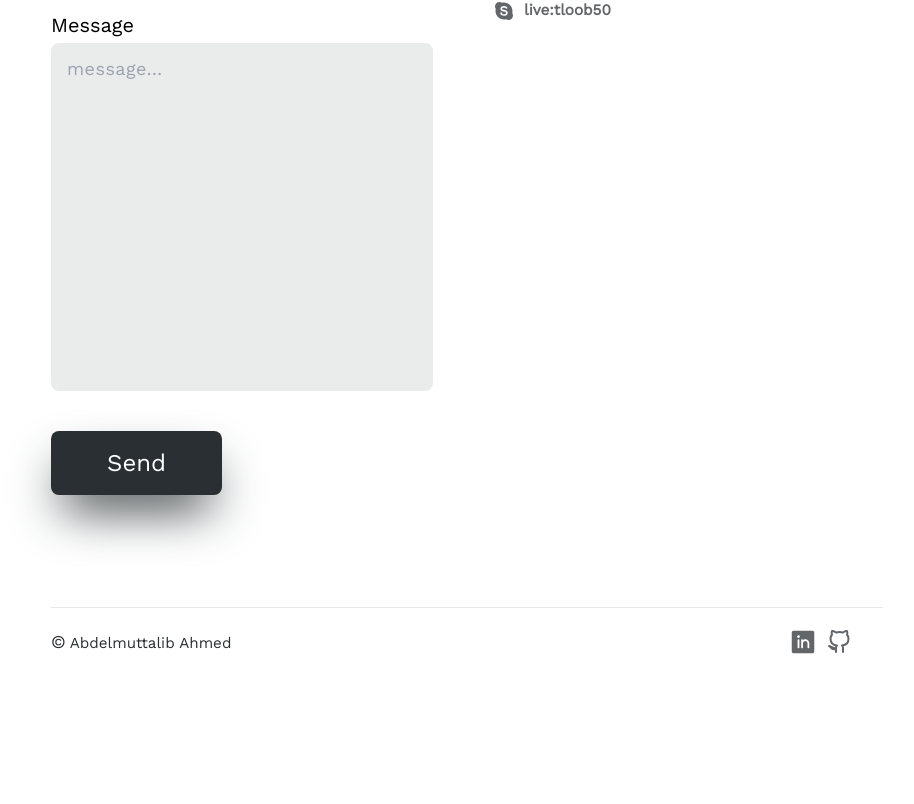
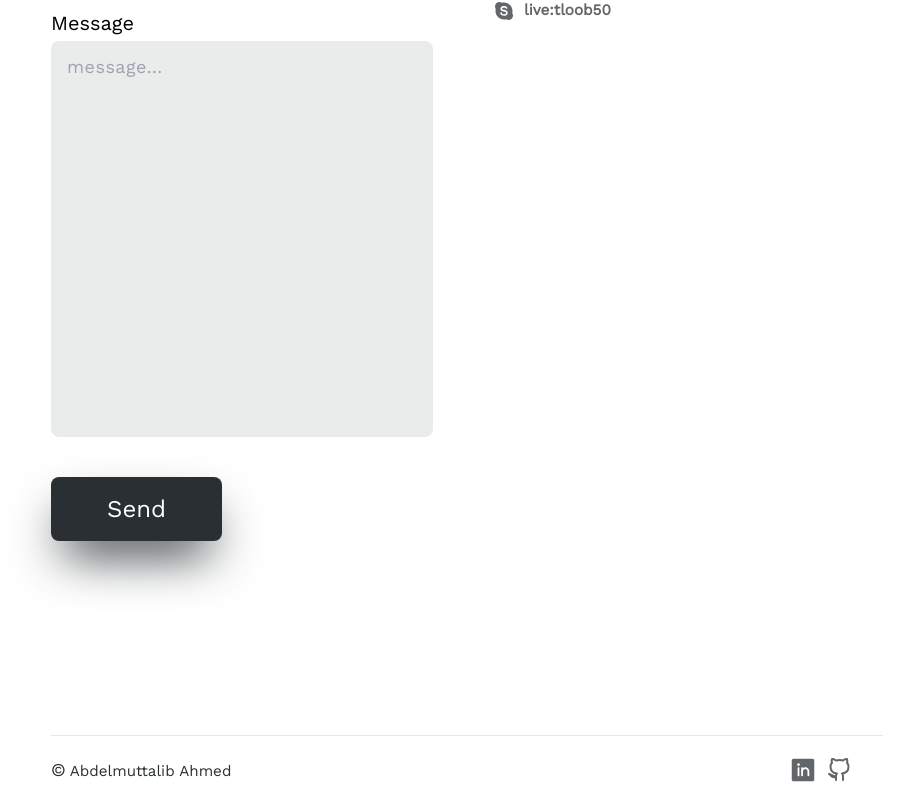
Before and after one commit to Abdelmuttalib/portfolio, a Next.js app: page / in a window 1280 px wide. Shown: the part 7948-8752 px from the top of the page, without its empty margins (173-1087 px from the left). Before the commit the page ends 8624 px from the top, so only its background shows below. Built offline with nearby package versions, Linux system fonts and the light colour scheme.

Commit message:
update contact email functionality

```diff
--- a/src/components/ContactMe/ContactMe.tsx
+++ b/src/components/ContactMe/ContactMe.tsx
@@ -10,6 +10,7 @@ import { Inputs } from "../../types/types"
 
 const ContactMe = () => {
   const [error, setError] = useState<boolean>(false)
+  const [msgSent, setMsgSent] = useState<boolean>(false)
   const {
     register,
     handleSubmit,
@@ -25,7 +26,7 @@ const ContactMe = () => {
         process.env.EMAIL_SERVICE_ID,
         process.env.EMAIL_TEMPLATE_ID,
         data,
-        process.env.EMAILSER_ID
+        process.env.EMAIL_USER_ID
       )
       .then(
         function (response) {
@@ -33,6 +34,10 @@ const ContactMe = () => {
             setError(true)
           } else {
             //React Hook Form function to reset the form states and values
+            setMsgSent(true)
+            setTimeout(() => {
+              setMsgSent(false)
+            }, 2000)
             reset()
           }
         },
@@ -143,11 +148,18 @@ const ContactMe = () => {
           >
             Send
           </button>
-          {error && (
-            <p className="text-red-600 dark:text-red-400">
-              *Something went wrong, please try again!
-            </p>
-          )}
+          <div className="h-20 mt-12 dark:mt-7">
+            {msgSent && (
+              <p className="w-16 text-lg font-semibold text-green-600 bg-red-300 dark:text-green-400">
+                Sent.
+              </p>
+            )}
+            {error && (
+              <p className="text-red-600 dark:text-red-400">
+                *Something went wrong, please try again!
+              </p>
+            )}
+          </div>
         </form>
 
         {/* Direct Email, small screen */}
```
